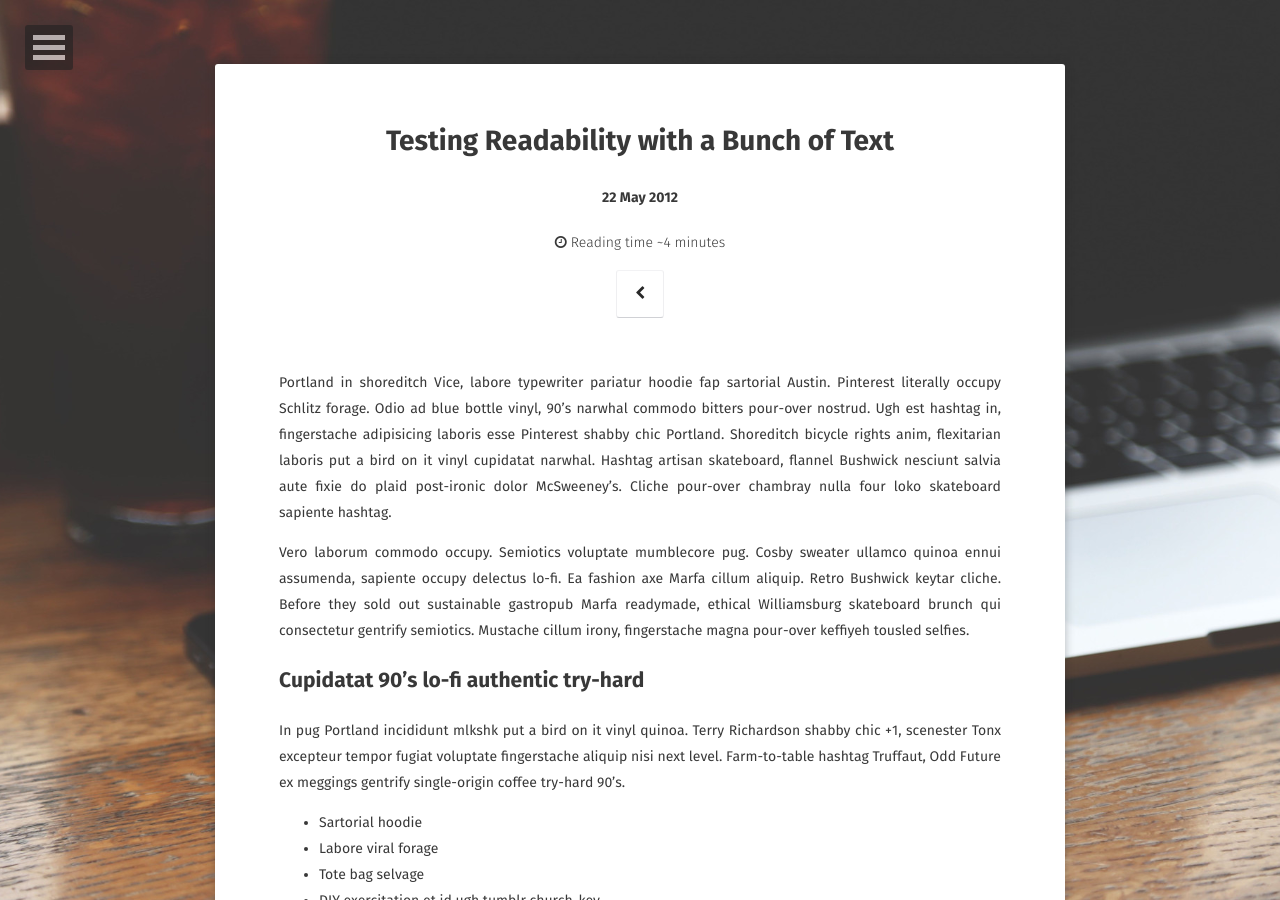
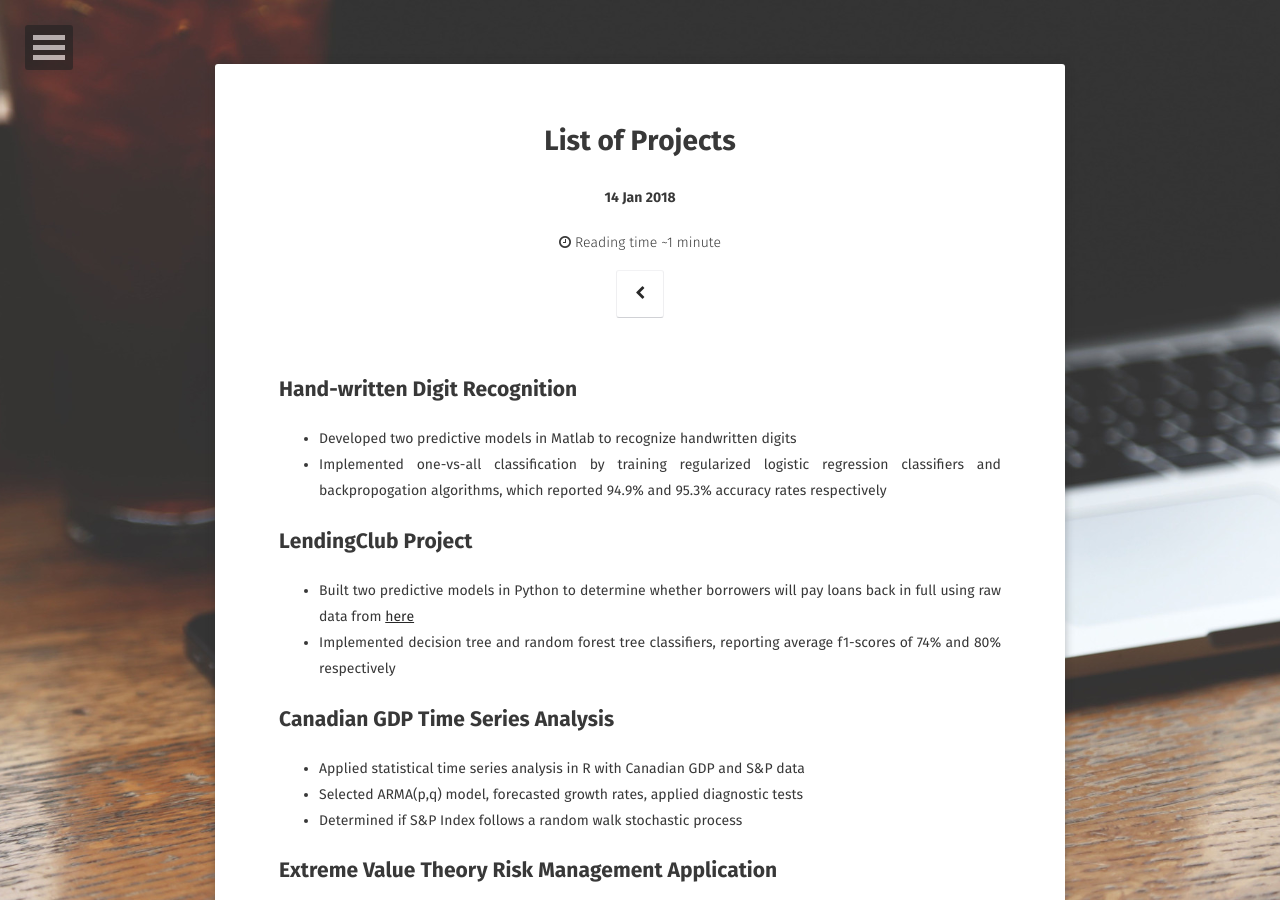
Before and after one commit to aliceli-rr/alicedli.github.io, a Jekyll site: the page built from _posts/2018-01-14-testing-posting.md, in a window 1280 px wide and 900 px high. Built offline with Jekyll 4.4.1, drawn with Linux system fonts in a browser that asks for light colours; some web fonts are replaced; comment, search, counter and statistics services are not loaded; some of the changed text lies outside the part shown.

Commit message:
upload projects

```diff
--- a/_posts/2018-01-14-testing-posting.md
+++ b/_posts/2018-01-14-testing-posting.md
@@ -1,45 +1,25 @@
 ---
 layout: post
-title: "Testing Readability with a Bunch of Text"
-date: 2012-05-22
-excerpt: "A ton of text to test readability."
-tags: [sample post, readability, test]
+title: "List of Projects"
+date: 2018-01-14
+excerpt: "A summary of some past projects of mine"
+tags: [data science, statistics]
 comments: true
 ---
 
-Portland in shoreditch Vice, labore typewriter pariatur hoodie fap sartorial Austin. Pinterest literally occupy Schlitz forage. Odio ad blue bottle vinyl, 90's narwhal commodo bitters pour-over nostrud. Ugh est hashtag in, fingerstache adipisicing laboris esse Pinterest shabby chic Portland. Shoreditch bicycle rights anim, flexitarian laboris put a bird on it vinyl cupidatat narwhal. Hashtag artisan skateboard, flannel Bushwick nesciunt salvia aute fixie do plaid post-ironic dolor McSweeney's. Cliche pour-over chambray nulla four loko skateboard sapiente hashtag.
+## Hand-written Digit Recognition
+* Developed two predictive models in Matlab to recognize handwritten digits
+* Implemented one-vs-all classification by training regularized logistic regression classifiers and backpropogation algorithms, which reported 94.9% and 95.3% accuracy rates respectively
 
-Vero laborum commodo occupy. Semiotics voluptate mumblecore pug. Cosby sweater ullamco quinoa ennui assumenda, sapiente occupy delectus lo-fi. Ea fashion axe Marfa cillum aliquip. Retro Bushwick keytar cliche. Before they sold out sustainable gastropub Marfa readymade, ethical Williamsburg skateboard brunch qui consectetur gentrify semiotics. Mustache cillum irony, fingerstache magna pour-over keffiyeh tousled selfies.
+## LendingClub Project
+* Built two predictive models in Python to determine whether borrowers will pay loans back in full using raw data from [here](https://www.lendingclub.com/info/download-data.action)
+* Implemented decision tree and random forest tree classifiers, reporting average f1-scores of 74% and 80% respectively
 
-## Cupidatat 90's lo-fi authentic try-hard
+## Canadian GDP Time Series Analysis
+* Applied statistical time series analysis in R with Canadian GDP and S&P data
+* Selected ARMA(p,q) model, forecasted growth rates, applied diagnostic tests
+* Determined if S&P Index follows a random walk stochastic process
 
-In pug Portland incididunt mlkshk put a bird on it vinyl quinoa. Terry Richardson shabby chic +1, scenester Tonx excepteur tempor fugiat voluptate fingerstache aliquip nisi next level. Farm-to-table hashtag Truffaut, Odd Future ex meggings gentrify single-origin coffee try-hard 90's.
-
-* Sartorial hoodie
-* Labore viral forage
-* Tote bag selvage
-* DIY exercitation et id ugh tumblr church-key
-
-Incididunt umami sriracha, ethical fugiat VHS ex assumenda yr irure direct trade. Marfa Truffaut bicycle rights, kitsch placeat Etsy kogi asymmetrical. Beard locavore flexitarian, kitsch photo booth hoodie plaid ethical readymade leggings yr.
-
-Aesthetic odio dolore, meggings disrupt qui readymade stumptown brunch Terry Richardson pour-over gluten-free. Banksy american apparel in selfies, biodiesel flexitarian organic meh wolf quinoa gentrify banjo kogi. Readymade tofu ex, scenester dolor umami fingerstache occaecat fashion axe Carles jean shorts minim. Keffiyeh fashion axe nisi Godard mlkshk dolore. Lomo you probably haven't heard of them eu non, Odd Future Truffaut pug keytar meggings McSweeney's Pinterest cred. Etsy literally aute esse, eu bicycle rights qui meggings fanny pack. Gentrify leggings pug flannel duis.
-
-## Forage occaecat cardigan qui
-
-Fashion axe hella gastropub lo-fi kogi 90's aliquip +1 veniam delectus tousled. Cred sriracha locavore gastropub kale chips, iPhone mollit sartorial. Anim dolore 8-bit, pork belly dolor photo booth aute flannel small batch. Dolor disrupt ennui, tattooed whatever salvia Banksy sartorial roof party selfies raw denim sint meh pour-over. Ennui eu cardigan sint, gentrify iPhone cornhole.
-
-> Whatever velit occaecat quis deserunt gastropub, leggings elit tousled roof party 3 wolf moon kogi pug blue bottle ea. Fashion axe shabby chic Austin quinoa pickled laborum bitters next level, disrupt deep v accusamus non fingerstache.
-
-Tote bag asymmetrical elit sunt. Occaecat authentic Marfa, hella McSweeney's next level irure veniam master cleanse. Sed hoodie letterpress artisan wolf leggings, 3 wolf moon commodo ullamco. Anim occupy ea labore Terry Richardson. Tofu ex master cleanse in whatever pitchfork banh mi, occupy fugiat fanny pack Austin authentic. Magna fugiat 3 wolf moon, labore McSweeney's sustainable vero consectetur. Gluten-free disrupt enim, aesthetic fugiat jean shorts trust fund keffiyeh magna try-hard.
-
-## Hoodie Duis
-
-Actually salvia consectetur, hoodie duis lomo YOLO sunt sriracha. Aute pop-up brunch farm-to-table odio, salvia irure occaecat. Sriracha small batch literally skateboard. Echo Park nihil hoodie, aliquip forage artisan laboris. Trust fund reprehenderit nulla locavore. Stumptown raw denim kitsch, keffiyeh nulla twee dreamcatcher fanny pack ullamco 90's pop-up est culpa farm-to-table. Selfies 8-bit do pug odio.
-
-### Thundercats Ho!
-
-Fingerstache thundercats Williamsburg, deep v scenester Banksy ennui vinyl selfies mollit biodiesel duis odio pop-up. Banksy 3 wolf moon try-hard, sapiente enim stumptown deep v ad letterpress. Squid beard brunch, exercitation raw denim yr sint direct trade. Raw denim narwhal id, flannel DIY McSweeney's seitan. Letterpress artisan bespoke accusamus, meggings laboris consequat Truffaut qui in seitan. Sustainable cornhole Schlitz, twee Cosby sweater banh mi deep v forage letterpress flannel whatever keffiyeh. Sartorial cred irure, semiotics ethical sed blue bottle nihil letterpress.
-
-Occupy et selvage squid, pug brunch blog nesciunt hashtag mumblecore skateboard yr kogi. Ugh small batch swag four loko. Fap post-ironic qui tote bag farm-to-table american apparel scenester keffiyeh vero, swag non pour-over gentrify authentic pitchfork. Schlitz scenester lo-fi voluptate, tote bag irony bicycle rights pariatur vero Vice freegan wayfarers exercitation nisi shoreditch. Chambray tofu vero sed. Street art swag literally leggings, Cosby sweater mixtape PBR lomo Banksy non in pitchfork ennui McSweeney's selfies. Odd Future Banksy non authentic.
-
-Aliquip enim artisan dolor post-ironic. Pug tote bag Marfa, deserunt pour-over Portland wolf eu odio intelligentsia american apparel ugh ea. Sunt viral et, 3 wolf moon gastropub pug id. Id fashion axe est typewriter, mlkshk Portland art party aute brunch. Sint pork belly Cosby sweater, deep v mumblecore kitsch american apparel. Try-hard direct trade tumblr sint skateboard. Adipisicing bitters excepteur biodiesel, pickled gastropub aute veniam.
+## Extreme Value Theory Risk Management Application
+* Analyzed extreme outcomes and dependencies of stock returns in R
+* Fitted data with GEV and GPDs distributions; tested concordance, tail dependence and selected copula that models the aggregate losses
```
